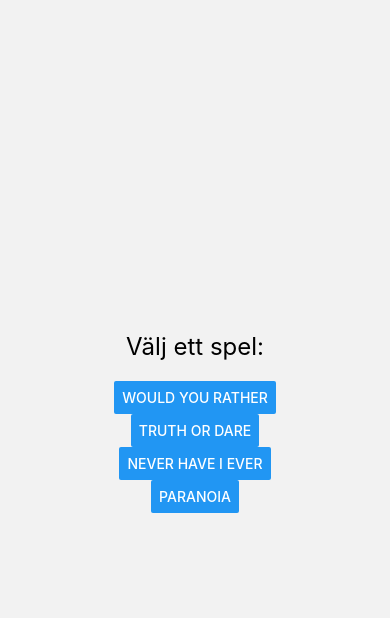
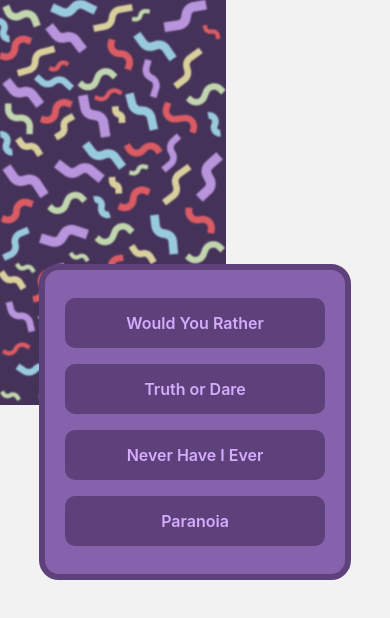
Before and after one commit to Stephaniebaard/Darely, a React Native app in the folder app/: screen /Home in a window 390 px wide. Shown: the top 618 px of the page. Built offline with nearby package versions, Linux system fonts and the light colour scheme.

Commit message:
Fixed errors with navigation

```diff
--- a/app/source/HomeScreen.tsx
+++ b/app/source/HomeScreen.tsx
@@ -1,5 +1,5 @@
 import React from 'react';
-import { View, Text, Button, StyleSheet } from 'react-native';
+import { View, Text, StyleSheet, TouchableOpacity, ImageBackground } from 'react-native';
 import { NativeStackNavigationProp } from '@react-navigation/native-stack';
 import { RootStackParamList } from '../App';
 import { useNavigation } from '@react-navigation/native';
@@ -10,19 +10,58 @@ const HomeScreen = () => {
   const navigation = useNavigation<NavigationProp>();
 
   return (
-    <View style={styles.container}>
-      <Text style={styles.title}>Välj ett spel:</Text>
-      <Button title="Would you rather" onPress={() => navigation.navigate('Game1')} />
-      <Button title="Truth or dare" onPress={() => navigation.navigate('Game2')} />
-      <Button title="Never have I ever" onPress={() => navigation.navigate('Game3')} />
-      <Button title="Paranoia" onPress={() => navigation.navigate('Game4')} />
-    </View>
+    <ImageBackground
+      source={require('../assets/confetti.png')}
+      style={styles.background}
+      resizeMode="cover"
+    >
+      <View style={styles.card}>
+        <TouchableOpacity style={styles.button} onPress={() => navigation.navigate('Game1')}>
+          <Text style={styles.buttonText}>Would You Rather</Text>
+        </TouchableOpacity>
+        <TouchableOpacity style={styles.button} onPress={() => navigation.navigate('Game2')}>
+          <Text style={styles.buttonText}>Truth or Dare</Text>
+        </TouchableOpacity>
+        <TouchableOpacity style={styles.button} onPress={() => navigation.navigate('Game3')}>
+          <Text style={styles.buttonText}>Never Have I Ever</Text>
+        </TouchableOpacity>
+        <TouchableOpacity style={styles.button} onPress={() => navigation.navigate('Game4')}>
+          <Text style={styles.buttonText}>Paranoia</Text>
+        </TouchableOpacity>
+      </View>
+    </ImageBackground>
   );
 };
 
 const styles = StyleSheet.create({
-  container: { flex: 1, justifyContent: 'center', alignItems: 'center' },
-  title: { fontSize: 24, marginBottom: 20 }
+  background: {
+    flex: 1,
+    justifyContent: 'center',
+    alignItems: 'center',
+  },
+  card: {
+    backgroundColor: 'rgba(134, 97, 172, 1)',
+    borderColor: 'rgba(94, 65, 123, 1)',
+    borderWidth: 6,
+    borderRadius: 20,
+    padding: 20,
+    width: '80%',
+    alignItems: 'center',
+  },
+  button: {
+    backgroundColor: 'rgba(94, 65, 123, 1)',
+    paddingVertical: 15,
+    paddingHorizontal: 20,
+    borderRadius: 10,
+    marginVertical: 8,
+    width: '100%',
+    alignItems: 'center',
+  },
+  buttonText: {
+    color: 'rgba(213, 172, 253, 1)',
+    fontSize: 16,
+    fontWeight: '600',
+  },
 });
 
 export default HomeScreen;
--- a/app/source/NeverHaveIEver.tsx
+++ b/app/source/NeverHaveIEver.tsx
@@ -5,7 +5,6 @@ const Game3Screen = () => {
   return (
     <View style={styles.container}>
       <Text style={styles.text}>Det här är Spel 1!</Text>
-      {/* Här lägger du till din spelkomponent */}
     </View>
   );
 };
--- a/app/source/Paranoia.tsx
+++ b/app/source/Paranoia.tsx
@@ -5,7 +5,6 @@ const Game4Screen = () => {
   return (
     <View style={styles.container}>
       <Text style={styles.text}>Det här är Spel 1!</Text>
-      {/* Här lägger du till din spelkomponent */}
     </View>
   );
 };
--- a/app/source/TruthOrDare.tsx
+++ b/app/source/TruthOrDare.tsx
@@ -5,7 +5,6 @@ const Game2Screen = () => {
   return (
     <View style={styles.container}>
       <Text style={styles.text}>Det här är Spel 1!</Text>
-      {/* Här lägger du till din spelkomponent */}
     </View>
   );
 };
--- a/app/source/WouldYouRather.tsx
+++ b/app/source/WouldYouRather.tsx
@@ -2,17 +2,24 @@ import React from 'react';
 import { View, Text, StyleSheet } from 'react-native';
 
 const Game1Screen = () => {
+  console.log('Game1Screen visas');
+
   return (
     <View style={styles.container}>
       <Text style={styles.text}>Det här är Spel 1!</Text>
-      {/* Här lägger du till din spelkomponent */}
     </View>
   );
 };
 
 const styles = StyleSheet.create({
-  container: { flex: 1, justifyContent: 'center', alignItems: 'center' },
-  text: { fontSize: 20 }
+  container: {
+    flex: 1,
+    justifyContent: 'center',
+    alignItems: 'center',
+  },
+  text: {
+    fontSize: 20,
+  },
 });
 
 export default Game1Screen;
```
